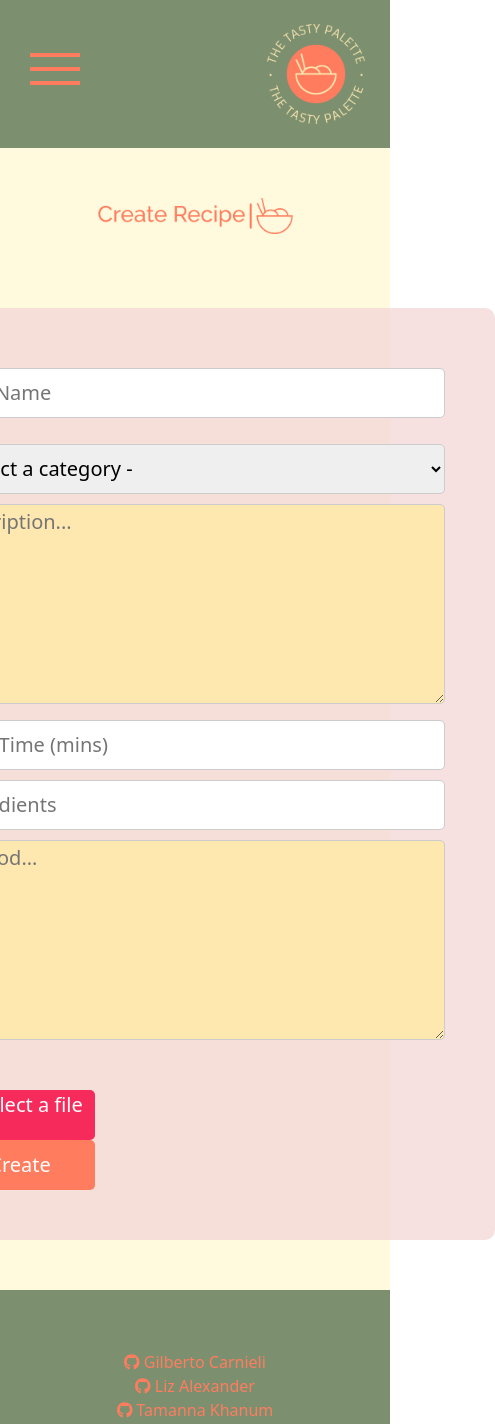
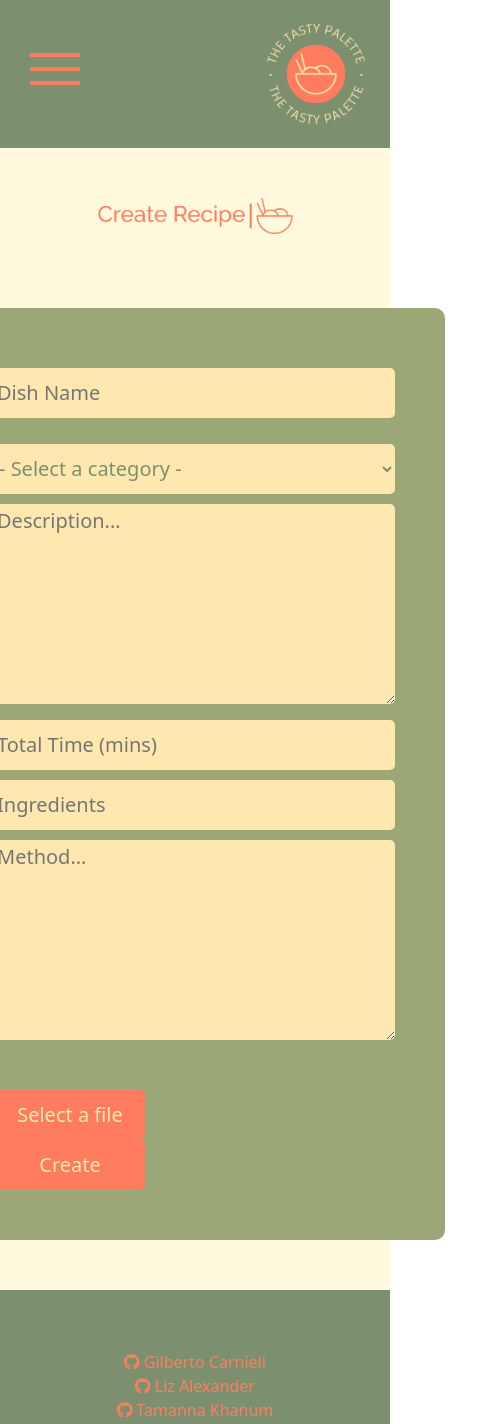
Before and after one commit to yingjod/The-Tasty-Palette, a React (Vite) app in the folder client/: page /recipes/create in a window 390 px wide. Shown: the top 1424 px of the page, 495 px wide, since content can reach past the window. Built offline with nearby package versions, Linux system fonts and the light colour scheme.

Commit message:
"updated styling and media query for create and edit"

```diff
--- a/client/src/components/RecipeCreate.jsx
+++ b/client/src/components/RecipeCreate.jsx
@@ -39,7 +39,7 @@ export default function RecipeCreate() {
 
 
           <label hidden htmlFor="title"></label>
-          <input className="createtittle" type="text" name="title" placeholder='Dish Name' onChange={handleChange} value={formData.title} /><br />
+          <input className="createtitle" type="text" name="title" placeholder='Dish Name' onChange={handleChange} value={formData.title} /><br />
 
           <label htmlFor="category" />
           <select
--- a/client/src/components/RecipeEdit.jsx
+++ b/client/src/components/RecipeEdit.jsx
@@ -36,25 +36,25 @@ export default function RecipeEdit(){
       <Form className='createform' method="POST">
         <div className="formstlying">
           <label hidden htmlFor="title"></label>
-            <input className="createtittle" type="text" name="title" placeholder='Dish Name' defaultValue={recipe.title}/><br />
+            <input className="createtitle" type="text" name="title" placeholder='Dish Name' defaultValue={recipe.title}/><br />
 
             <label hidden htmlFor="category"></label>
             <input className="createcategory" type="text" name="category" placeholder='Category' defaultValue={recipe.category}/><br />
 
             <label hidden htmlFor="description"></label>
-            <textarea className="createdescription" type="number" name="description" placeholder='Description' defaultValue={recipe.description}></textarea><br />
+            <textarea className="createdescription" type="number" name="description" placeholder='Description...' defaultValue={recipe.description}></textarea><br />
 
             <label hidden htmlFor="prepTime"></label>
-            <input className="createprepTime" type="text" name="prepTime" placeholder='PREP Time(mins)' defaultValue={recipe.prepTime} /><br />
+            <input className="createprepTime" type="text" name="prepTime" placeholder='Total Time (mins)' defaultValue={recipe.prepTime} /><br />
 
             <label hidden htmlFor="ingredients"></label>
             <input className="createingredients" type="text" name="ingredients" placeholder='Ingredients' defaultValue={recipe.ingredients} /><br />
 
             <label hidden htmlFor="poster"></label>
-            <input className="createposter" type="text" name="poster" placeholder='poster' defaultValue={recipe.poster}/><br />
+            <input className="createposter" type="text" name="poster" placeholder='Image' defaultValue={recipe.poster}/><br />
 
             <label hidden htmlFor="method"></label>
-            <textarea className="createmethod" name="method" placeholder='method' defaultValue={recipe.method}></textarea><br />
+            <textarea className="createmethod" name="method" placeholder='Method...' defaultValue={recipe.method}></textarea><br />
 
             <ImageUploadField setFormData={setFormData} formData={formData} />
 
--- a/client/src/components/SingleRecipe.jsx
+++ b/client/src/components/SingleRecipe.jsx
@@ -116,7 +116,7 @@ export default function SingleRecipe() {
                         ))}
                         {review.owner && review.owner.username ? `${'\u00a0'} Rated by ${review.owner.username}` : 'Unknown User'}
                       </p>
-                      {review.text && <p className='comment'>{`Comment: ${review.text}`}</p>}
+                      {review.text && <p className='comment'>{`${review.text}`}</p>}
                     </div>
                     <div className='delete-btn-container'>
                       {loggedInUser && review.owner && loggedInUser === review.owner.id && (
--- a/client/src/styles/components/RecipeCreate.scss
+++ b/client/src/styles/components/RecipeCreate.scss
@@ -2,11 +2,15 @@
   height: 50px;
   width: 500px;
   font-size: 20px;
+  margin-top: 10px;
+  color: #7C9070;
+  background-color: #FEE8B0;
   border-radius: 5px;
-  border: 1px solid #ccc;
-  margin-top: 10px;
+  border: none;
+  @media (max-width: 640px) {
+    width: 400px;
+  }
 }
-
 
 .createform {
   display: flex;
@@ -24,37 +28,40 @@
 }
 
 .formstlying {
-  background-color: rgba(246, 217, 217, 0.807);
+  background-color: #9CA777;
   padding: 50px;
   border-radius: 10px;
 }
 
 .createcategory ,
-.createtittle ,
+.createtitle ,
 .createprepTime,
 .createingredients,
-.createposter
+.createposter,
+.createdescription,
+.createmethod
 {
   @extend .create-form-input;
+  color: #7C9070;
 }
 
 .createdescription,
 .createmethod {
-  @extend .create-form-input;
   height: 200px;
 }
 
 .createbtn,
-.custom-file-upload{
+.custom-file-upload {
   background-color: #FF7C5E;
   border-radius: 5px;
   height: 50px;
   width: 150px;
   font-size: 20px;
-  color: white;
-  border:none;
-  text-align: center;
-
+  color: #FEE8B0;
+  border: none;
+  display: flex;
+  align-items: center;
+  justify-content: center;
 }
 
 input[type="file"] {
@@ -62,20 +69,17 @@ input[type="file"] {
 }
 
 .createbtn:hover {
-  background-color: darkblue; /* Change color on hover */
+  background-color: #FEE8B0; /* Change color on hover */
+  color: #9CA777;
 }
 
 .custom-file-upload:hover{
-  background-color: green; /* Change color on hover */
+  background-color: #FEE8B0; /* Change color on hover */
+  color: #9CA777;
 }
 
 .createbtn:active {
   transform: translate(1px, 1px); /* Move button 2px down on click */
-}
-
-.custom-file-upload{
-  padding-left: 20px ;
-  background-color: #f72b5b;
 }
 
 .preview{
--- a/client/src/styles/components/SingleRecipes.scss
+++ b/client/src/styles/components/SingleRecipes.scss
@@ -100,6 +100,9 @@ h2 {
 }
 
 // Submit review
+.review-section {
+  background-color: #9CA777;
+}
 .review-form-container {
   @include flex(row, center, space-evenly);
   padding: 1.5em 10em 1.5em 10em;
```
